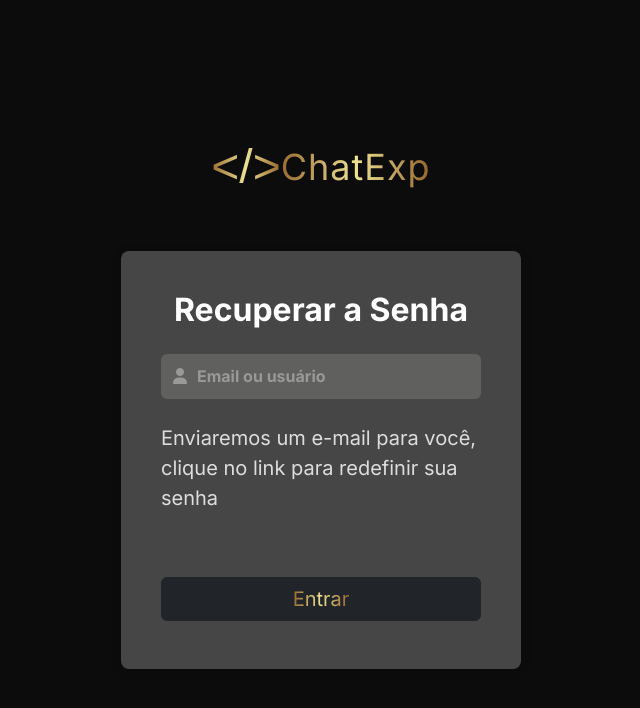
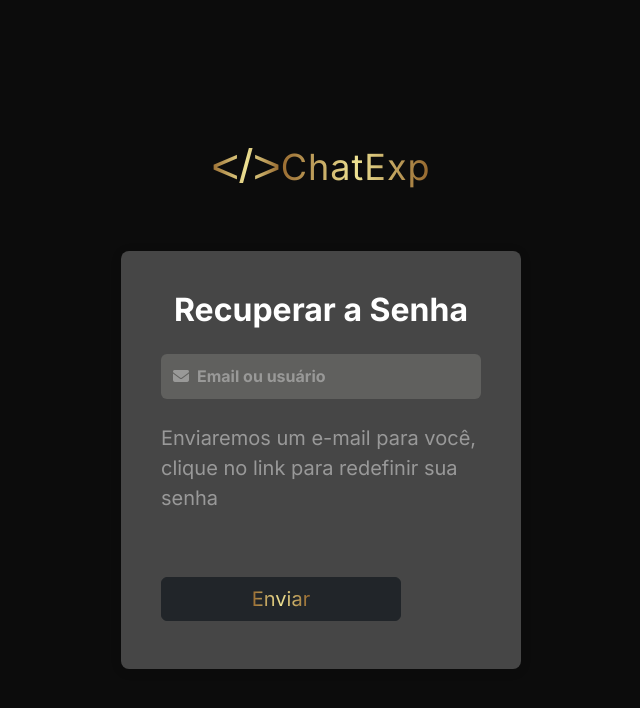
Before and after one commit to ProjetoExp/ChatWeb-frontend, a React (Create React App) app in the folder chatexp/: page /ForgotPassword in a window 1280 px wide. Shown: the top 708 px of the page, without its empty margins (319-959 px from the left). Built offline with nearby package versions, Linux system fonts and the light colour scheme; a web font is replaced by a local one.

Commit message:
style: alteração na cor do texto e na mensagem do botão de enviar| fix: correção do className no componente CustomBtn

```diff
--- a/chatexp/src/components/CustomButton/CustomButton.js
+++ b/chatexp/src/components/CustomButton/CustomButton.js
@@ -4,8 +4,8 @@ import GradientText from "../../components/GradientText/GradientText.js";
 
 const CustomButton = ({ children, className = "", ...props }) => {
   return (
-    <button type="submit" className="btn btn-dark w-100 fs-5 mb-2">
-      <GradientText>Entrar</GradientText>
+    <button type="submit" className={`btn btn-dark w-75 fs-5 mb-2 ${className}`}>
+      {children}
     </button>
   );
 };
--- a/chatexp/src/pages/ForgotPassword/ForgotPassword.css
+++ b/chatexp/src/pages/ForgotPassword/ForgotPassword.css
@@ -1,8 +1,3 @@
 .custom-form-text {
-    color: #ddd;
+    color: #999
 }
-
-.custom-icon {
-    background-color: #60605e;
-    border: none;
-}
--- a/chatexp/src/pages/ForgotPassword/ForgotPassword.js
+++ b/chatexp/src/pages/ForgotPassword/ForgotPassword.js
@@ -1,5 +1,6 @@
 import React from "react";
 import '../../styles/index.css' //importando css customizado
+import './ForgotPassword.css'
 import './ForgotPassword.css'
 import PageContainer from "../../components/PageContainer/PageContainer";
 import LoginBox from "../../components/LoginBox/LoginBox";
@@ -22,10 +23,10 @@ function ForgotPassword() {
             <LoginBox>
                 <CustomTitle>Recuperar a Senha</CustomTitle>
 
-                <form>
+                <form className="text-align-center">
                     {/* campo de inserção do e-mail */}
                     <CustomInput
-                        iconClass="fas fa-user"
+                        iconClass="fas fa-envelope"
                         type="text"
                         id="email"
                         placeholder="Email ou usuário"
@@ -39,8 +40,8 @@ function ForgotPassword() {
                         senha
                     </p>
 
-                    <CustomButton type="submit" className="w-100 fs-5 mb-2">
-                        <GradientText>Entrar</GradientText>
+                    <CustomButton type="submit" >
+                        <GradientText>Enviar</GradientText>
                     </CustomButton>
                 </form>
             </LoginBox>
```
